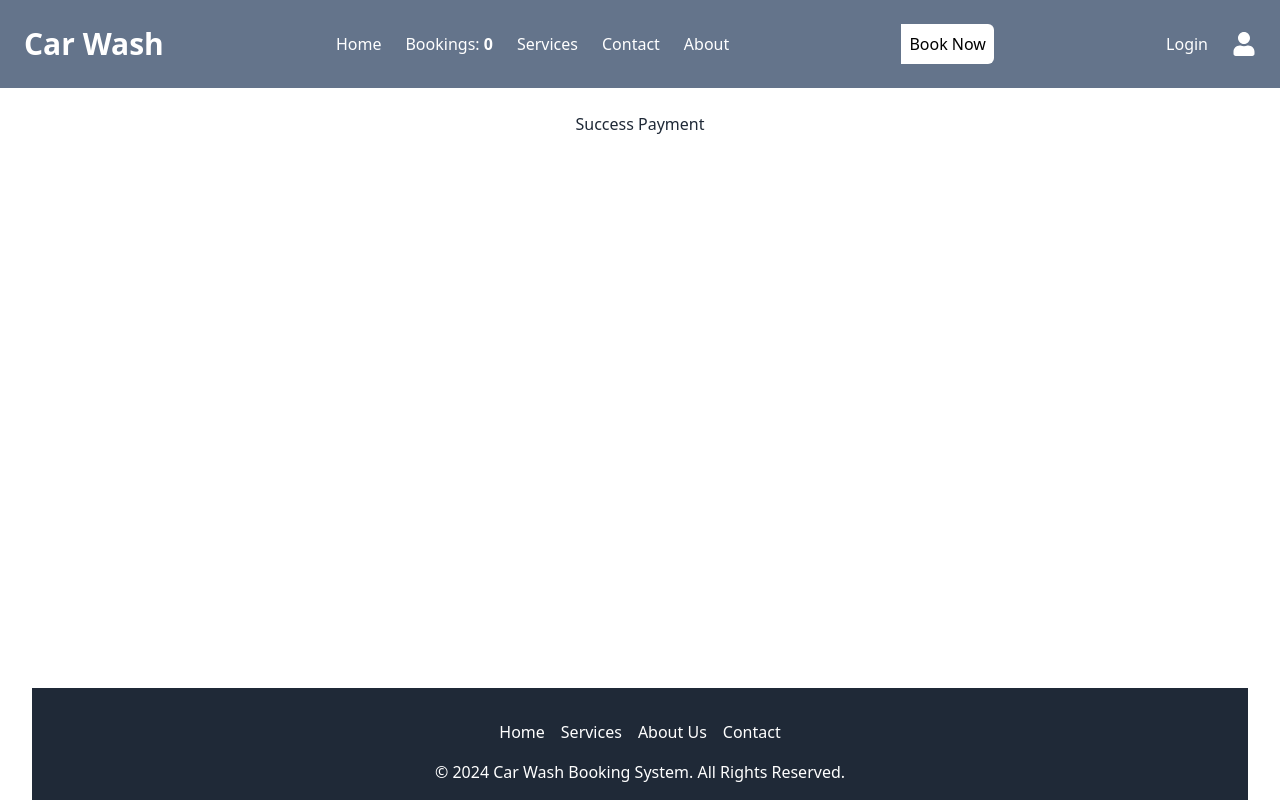
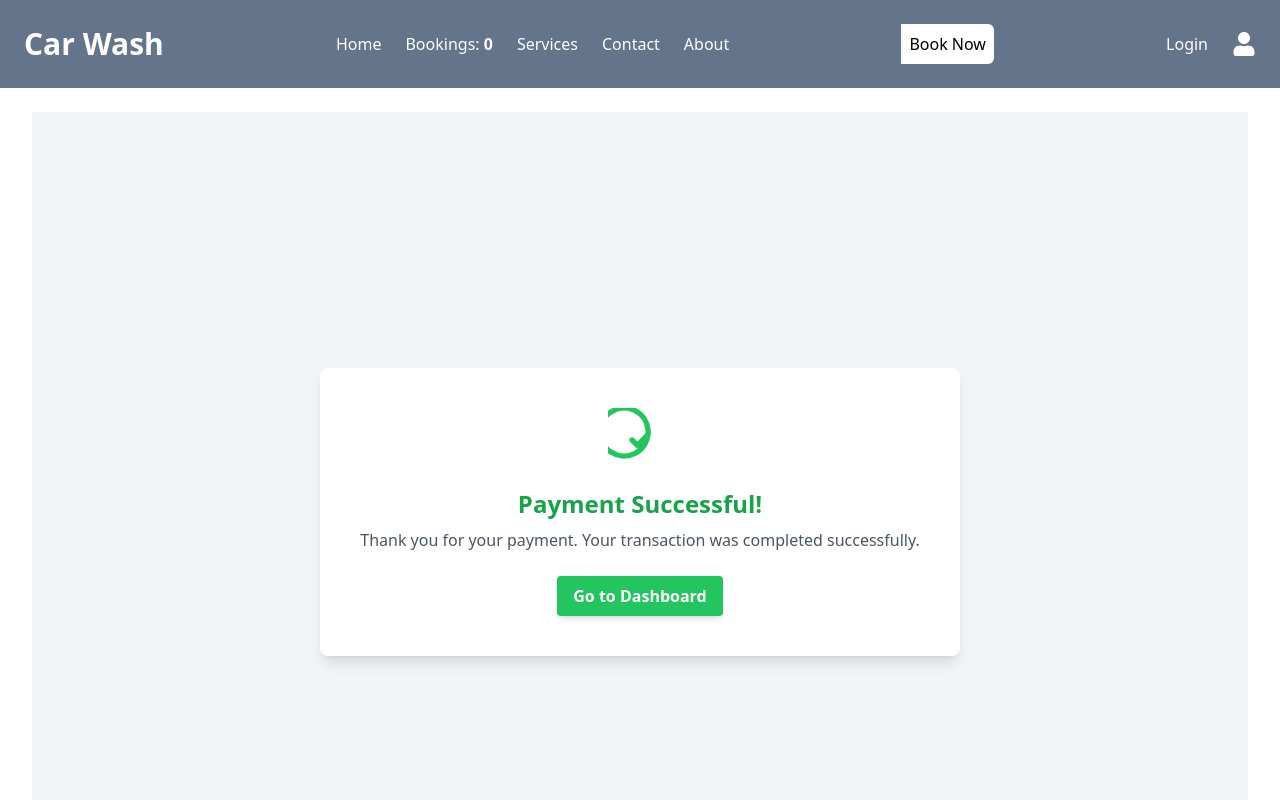
Before and after one commit to azir9200/car-wash-client, a React (Vite) app: page /payment/success in a window 1280 px wide. Shown: the top 800 px of the page. Built offline with nearby package versions, Linux system fonts and the light colour scheme.

Commit message:
Payment design conponents added

```diff
--- a/src/pages/ConfimationSuccess/ConfirmationSuccess.tsx
+++ b/src/pages/ConfimationSuccess/ConfirmationSuccess.tsx
@@ -1,9 +1,29 @@
 const ConfirmationSuccess = () => {
-  return (
-    <div>
-      <h2> Success Payment </h2>
-    </div>
-  );
-};
+    return (
+      <div className="flex flex-col items-center justify-center min-h-screen bg-gray-100">
+        <div className="bg-white shadow-lg rounded-lg p-6 md:p-10 text-center">
+          <svg
+            className="w-16 h-16 text-green-500 mx-auto mb-4"
+            fill="none"
+            stroke="currentColor"
+            viewBox="0 0 24 24"
+            xmlns="http://www.w3.org/2000/svg"
+          >
+            <path
+              strokeLinecap="round"
+              strokeLinejoin="round"
+              strokeWidth="2"
+              d="M9 12l2 2 4-4m0 0a9 9 0 110-2 9 9 0 010 2z"
+            ></path>
+          </svg>
+          <h2 className="text-2xl font-bold text-green-600 mb-2">Payment Successful!</h2>
+          <p className="text-gray-600 mb-6">Thank you for your payment. Your transaction was completed successfully.</p>
+          <button className="bg-green-500 hover:bg-green-600 text-white font-semibold py-2 px-4 rounded shadow-md transition duration-300">
+            Go to Dashboard
+          </button>
+        </div>
+      </div>
+    );
+  };
 
-export default ConfirmationSuccess;
+  export default ConfirmationSuccess;
--- a/src/pages/PaymentFailed/PaymentFailed.tsx
+++ b/src/pages/PaymentFailed/PaymentFailed.tsx
@@ -1,7 +1,29 @@
 const PaymentFailed = () => {
   return (
-    <div>
-      <h1> Payment Failed</h1>
+    <div className="flex flex-col items-center justify-center min-h-screen bg-gray-100">
+      <div className="bg-white shadow-lg rounded-lg p-6 md:p-10 text-center">
+        <svg
+          className="w-16 h-16 text-red-500 mx-auto mb-4"
+          fill="none"
+          stroke="currentColor"
+          viewBox="0 0 24 24"
+          xmlns="http://www.w3.org/2000/svg"
+        >
+          <path
+            strokeLinecap="round"
+            strokeLinejoin="round"
+            strokeWidth="2"
+            d="M6 18L18 6M6 6l12 12"
+          ></path>
+        </svg>
+        <h1 className="text-2xl font-bold text-red-600 mb-2">Payment Failed</h1>
+        <p className="text-gray-600 mb-6">
+          Unfortunately, your payment could not be processed. Please try again.
+        </p>
+        <button className="bg-red-500 hover:bg-red-600 text-white font-semibold py-2 px-4 rounded shadow-md transition duration-300">
+          Try Again
+        </button>
+      </div>
     </div>
   );
 };
```
